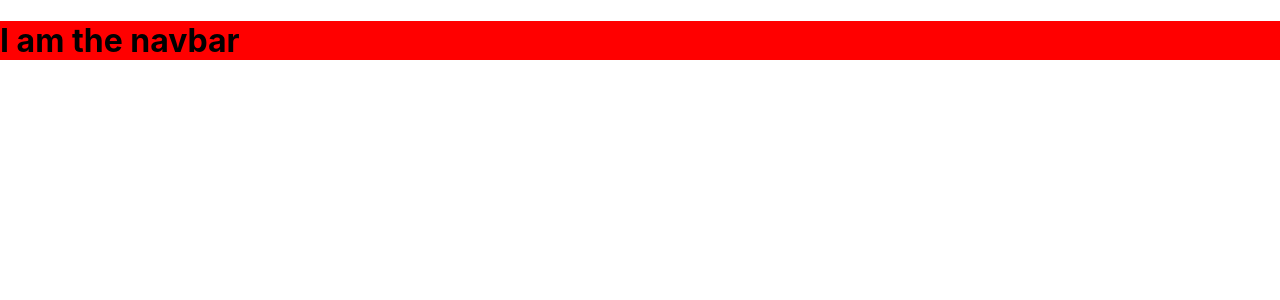
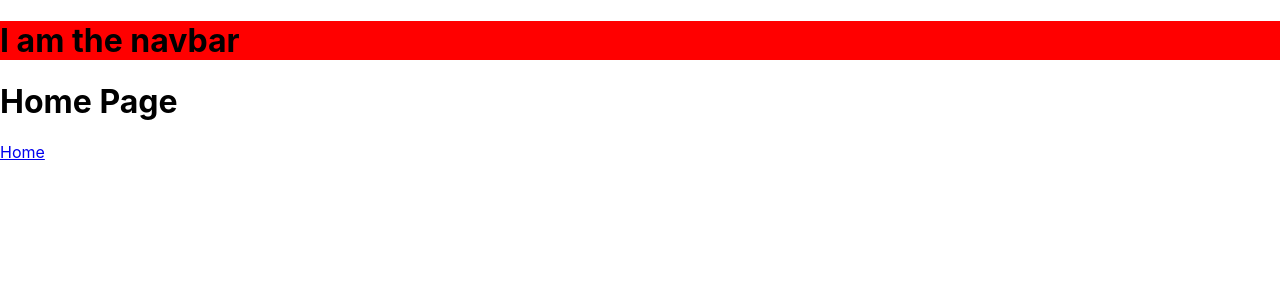
Before and after one commit to jxkobrxyes/sheltor-inventory, a React (Create React App) app: page / in a window 1280 px wide. Shown: the top 300 px of the page. Built offline with nearby package versions, Linux system fonts and the light colour scheme.

Commit message:
added routes to each page

```diff
--- a/src/App.js
+++ b/src/App.js
@@ -2,16 +2,25 @@ import logo from './logo.svg';
 import './App.css';
 import axios from 'axios';
 import { useEffect } from 'react';
+import { BrowserRouter as Router, Routes, Route } from 'react-router-dom';
+import NavBar from './components/nav-bar/navBar.jsx';
+import Home from './pages/Home';
+import PetInfo from './pages/PetInfo';
+import CreatePet from './pages/CreatePet';
 
-import NavBar from './components/nav-bar/navBar.jsx';
 
 function App() {
-
-
   return (
-    <div classNme = 'container'>
+    <Router>
       <NavBar />
-    </div>
+      <main>
+        <Routes>
+          <Route path='/' element={<Home />} />
+          <Route path='/pets/:id' element={<PetInfo/>} />
+          <Route path='/pets/create' element={<CreatePet/>} />
+        </Routes>
+      </main>
+    </Router>
   );
 }
 
--- /dev/null
+++ b/src/pages/CreatePet.jsx
@@ -0,0 +1,14 @@
+import React from "react";
+import { Link } from 'react-router-dom';
+//import { createPet } from "../../backend/src/controllers";
+
+function CreatePet() {
+  return (
+    <div>
+      <h1>Create Pet Page</h1>
+      <Link to='/' text={'Back to Home'} />
+    </div>
+  );
+}
+
+export default CreatePet
--- a/src/pages/Home.jsx
+++ b/src/pages/Home.jsx
@@ -0,0 +1,13 @@
+import React from "react";
+import { Link } from "react-router-dom";
+
+function Home() {
+  return (
+    <div>
+      <h1>Home Page</h1>
+      <Link to="/">Home</Link>
+    </div>
+  );
+}
+
+export default Home
--- /dev/null
+++ b/src/pages/PetInfo.jsx
@@ -0,0 +1,12 @@
+import React, { useState, useEffect } from "react";
+//import { useParams } from "react-router-dom";
+
+function PetInfo() {
+  return (
+    <div>
+      <h1>Pet Info</h1>
+    </div>
+  );
+}
+
+export default PetInfo
```
